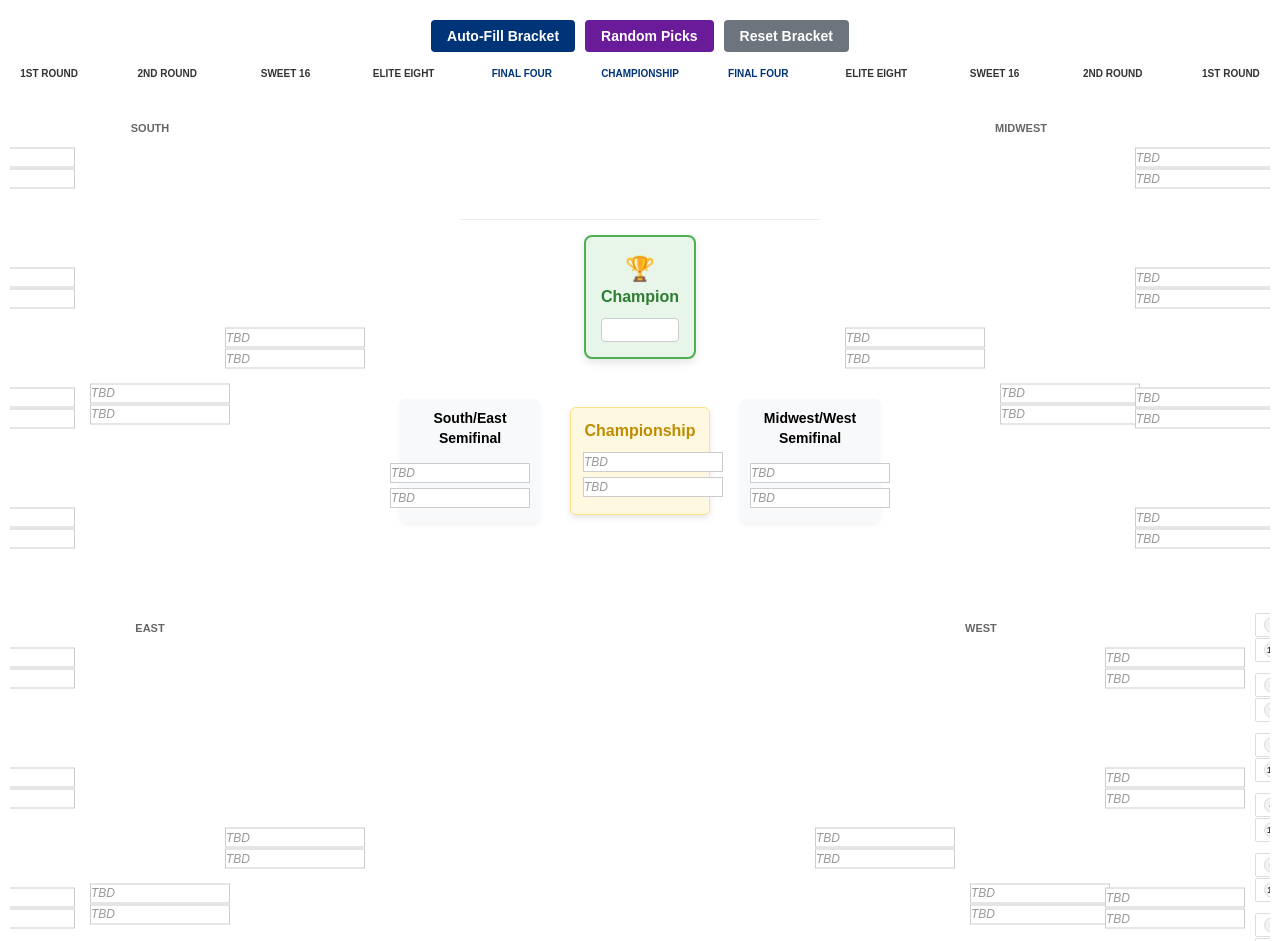
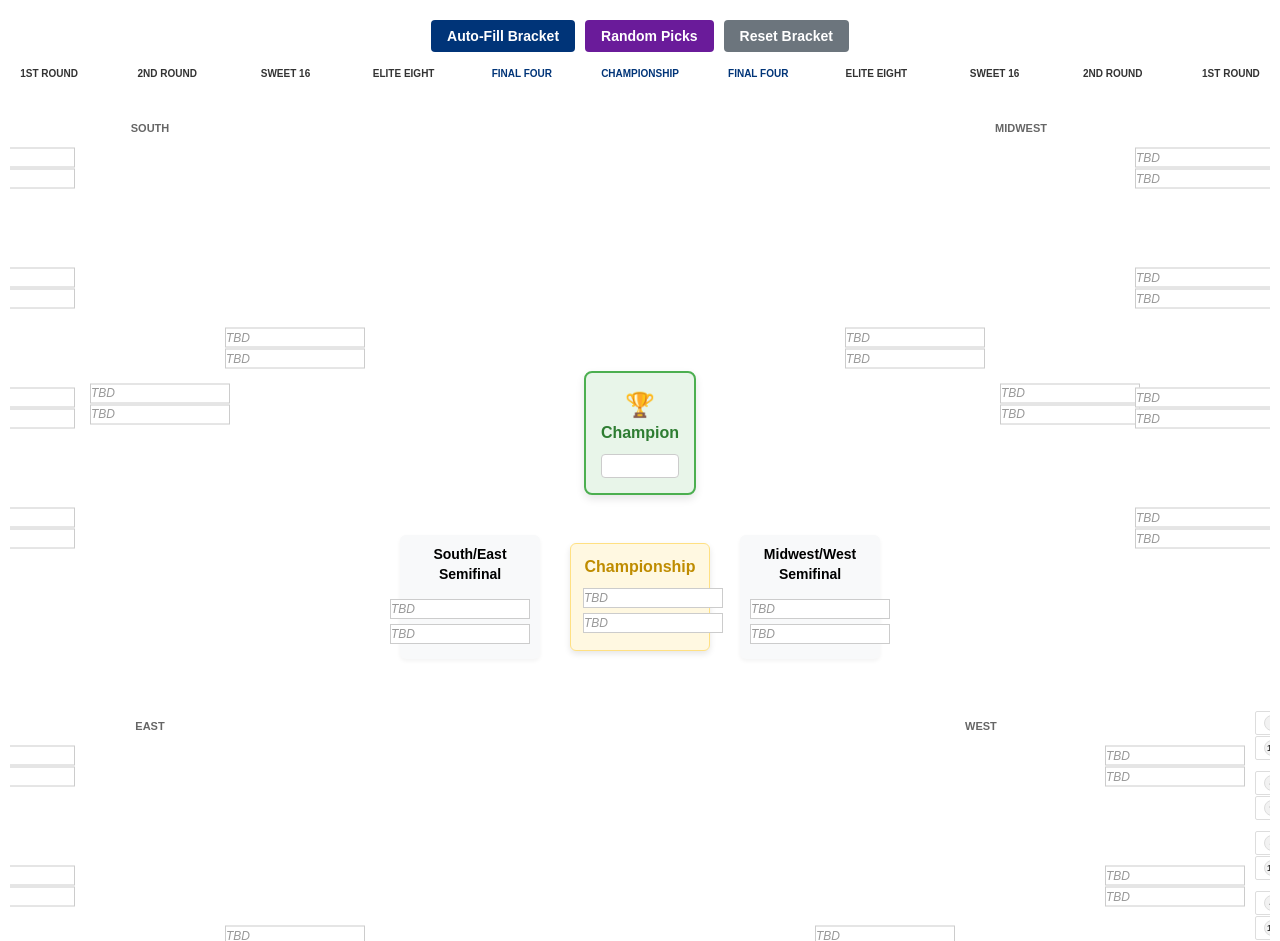
Before and after one commit to gregbkatz/madness, a Flask app: page / in a window 1280 px wide. Shown: the part 55-996 px from the top of the page. Run offline with Flask 3, Linux system fonts and the light colour scheme; data that the repository does not hold is empty; some libraries are stand-ins or nearby versions.

Commit message:
adjust final four vertical spacing

```diff
--- a/static/css/styles.css
+++ b/static/css/styles.css
@@ -355,8 +355,8 @@ body {
     flex-direction: column;
     align-items: center;
     width: 100%;
-    margin-top: 15px;
-    border-top: 1px solid #eee;
+    margin-top: 190px;
+    border-top: 0px solid #eee;
     padding-top: 15px;
 }
 
```
